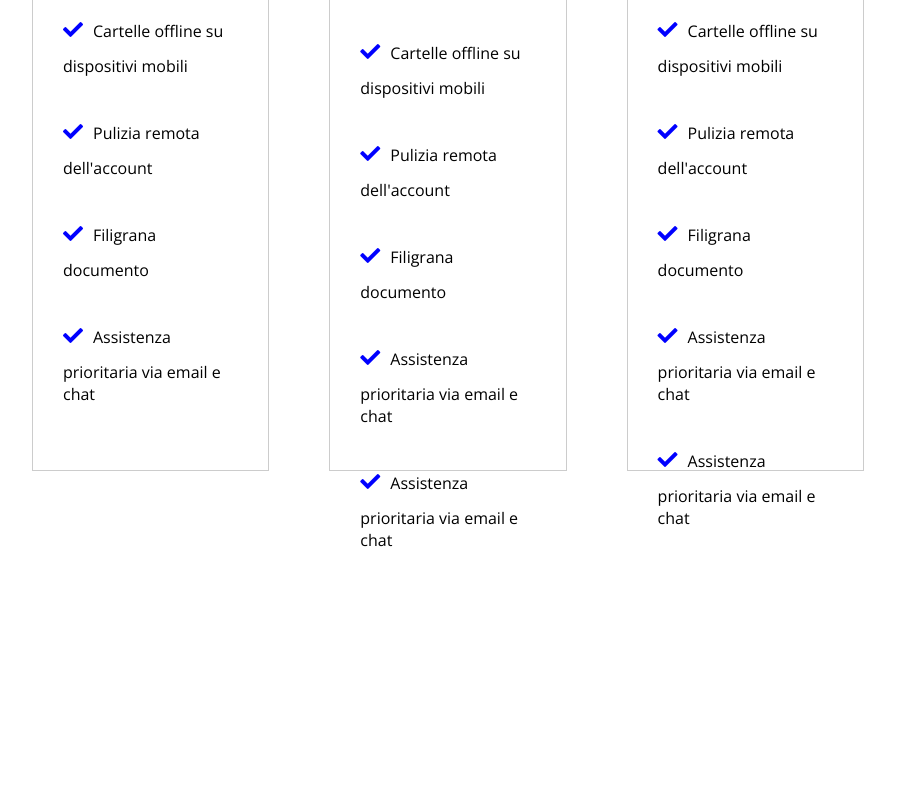
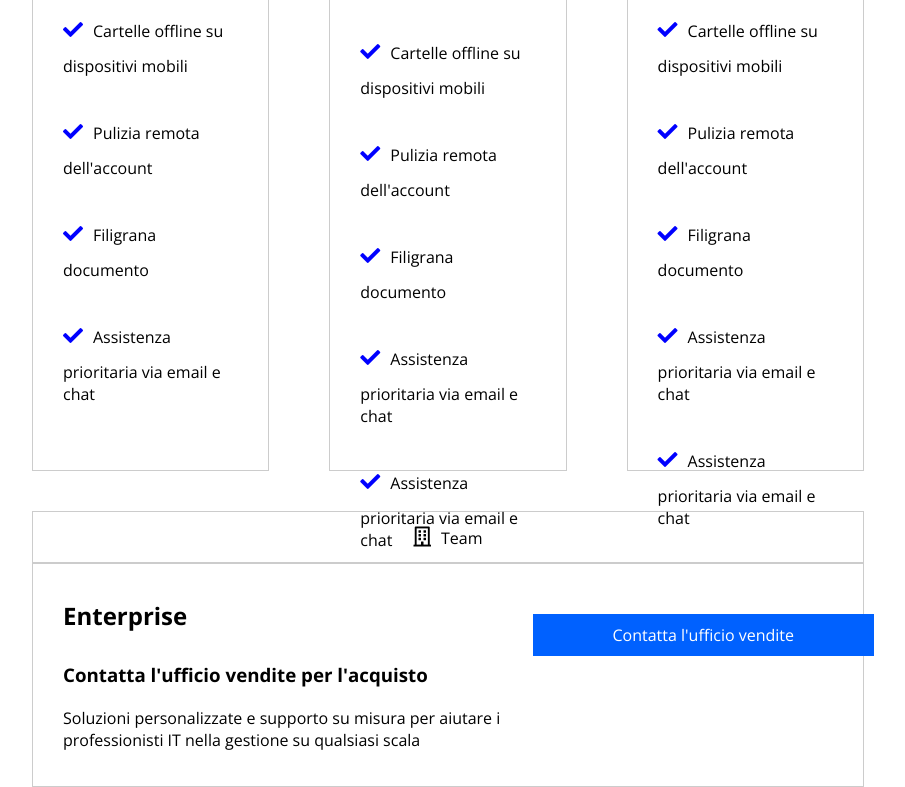
Before and after one commit to andreafiorentino920/htmlcss-dropbox, a plain HTML site: page index.html in a window 1280 px wide. Shown: the part 1969-2756 px from the top of the page, without its empty margins (192-1097 px from the left). Before the commit the page ends 2550 px from the top, so only its background shows below. Drawn offline with nearby package versions, Linux system fonts and the light colour scheme.

Commit message:
Aggiunto enterprise

```diff
--- a/css/style.css
+++ b/css/style.css
@@ -159,7 +159,7 @@ i{
     text-align: center;
 }
 
-.plans .col i{
+i{
     font-size: 20px;
     margin: 0;
     padding: 15px 0;
@@ -203,7 +203,7 @@ i{
     margin-bottom: 20px;
 }
 
-.content p{
+.col p{
     color: rgba(0, 0, 0, 0.5);
     margin-bottom: 40px;
 }
@@ -222,3 +222,32 @@ i{
 span{
     margin-left: 10px;
 }
+
+.int-1{
+    border: 1px solid rgba(0, 0, 0, 0.2);
+    text-align: center;
+    vertical-align: middle;
+}
+
+.col-left{
+    width: calc(65% - 40px) ;
+}
+
+.col-right{
+    width: 35%;
+}
+
+.col-left, .col-right{
+    float: left;
+}
+.container-enterprise{
+    border: 1px solid rgba(0, 0, 0, 0.2);
+}
+
+.col-right .btn.white {
+    padding: 10px 80px;
+}
+
+.col-left .content p{
+    padding-bottom: 35px;
+}
--- a/index.html
+++ b/index.html
@@ -76,7 +76,7 @@
         <section class="container-plans">
             <h2>Trova il piano Dropbox Business che fa per te</h2>
             <input type="radio" name="fatturazione" value="mensile" checked/>Fatturazione mensile
-        <span><input type="radio" name="fatturazione" value="annuale"/>Fatturazione mensile</span>
+            <span><input type="radio" name="fatturazione" value="annuale"/>Fatturazione mensile</span>
             <!-- Tabella piani e prezzi  -->
             <div class="plans clear-fix">
                 <!-- Colonna sinistra  -->
@@ -239,6 +239,29 @@
                     </div>
                 </div>
             </div>
+            <div class="plans">
+                <div class="int-1">
+                    <i class="far fa-building"></i><span>Team</span>
+                </div>
+                <div class="container-enterprise clear-fix">
+                    <!-- Colonna sinistra  -->
+                    <div class="col-left">
+                        <!-- Contenuto  -->
+                        <div class="content">
+                            <!-- Info -->
+                            <div>
+                                <h2>Enterprise</h2>
+                                <h3>Contatta l'ufficio vendite per l'acquisto</h3>
+                                <p>Soluzioni personalizzate e supporto su misura per aiutare i professionisti IT nella gestione su qualsiasi scala</p>
+                            </div>
+                        </div>
+                    </div>
+                    <div class="col-right">
+                        <div class="btn white">
+                            <a href="#">Contatta l'ufficio vendite</a>
+                        </div>
+                    </div>
+                </div>
 
         </section>
 
```
